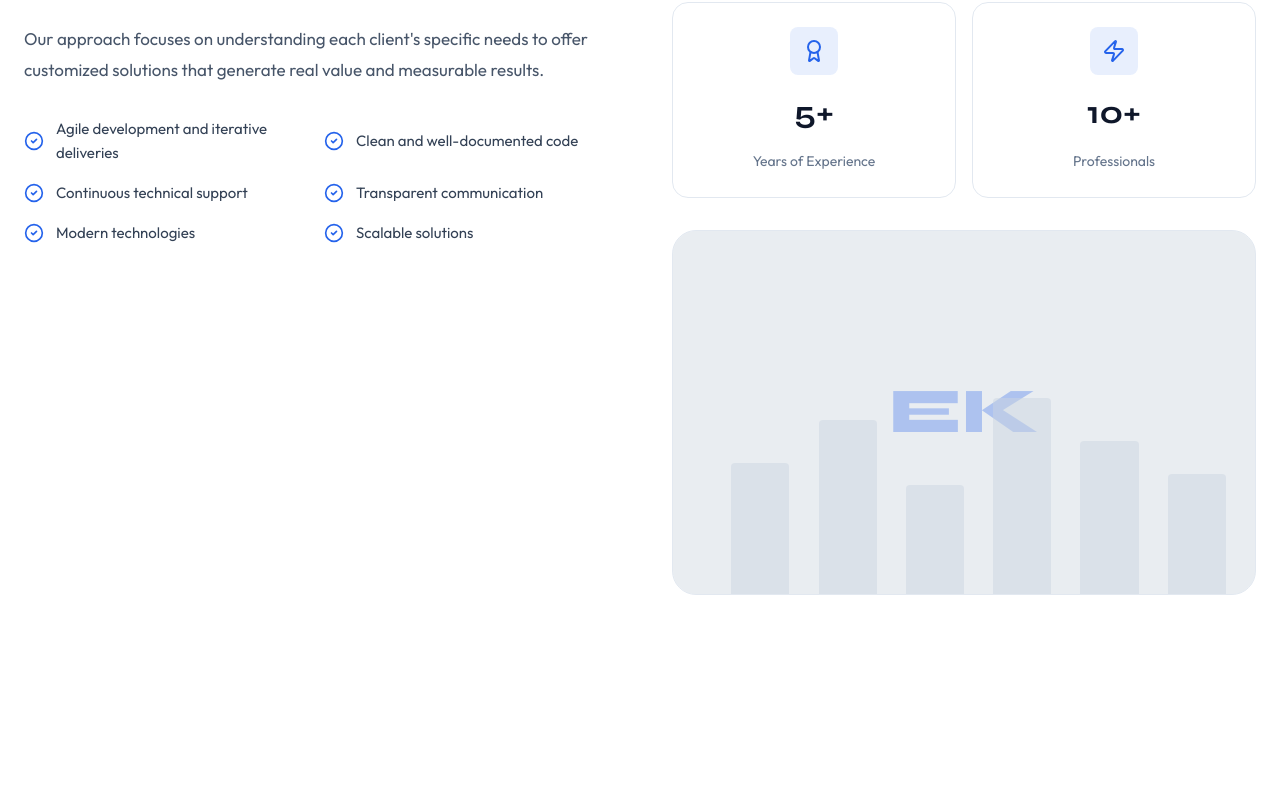
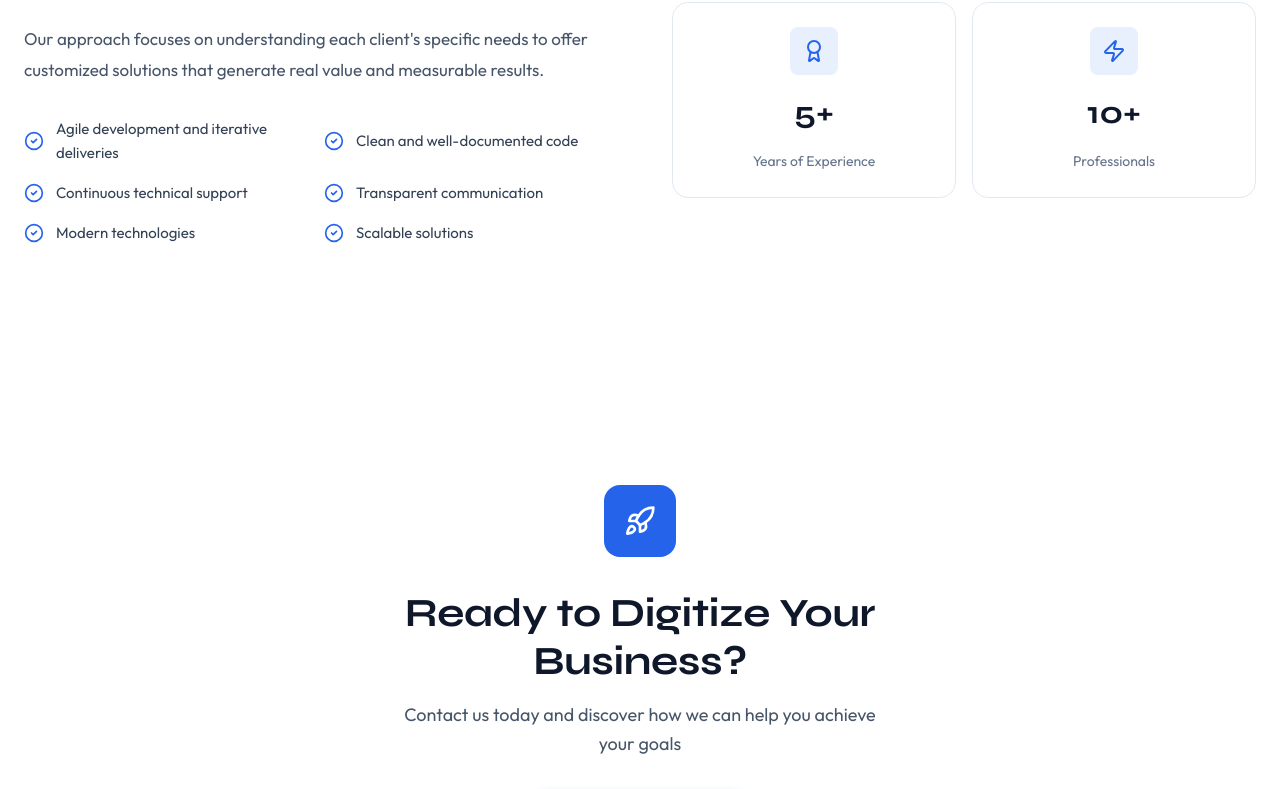
Before and after one commit to koroljovjevgeni60/ekdigital-website, a Next.js app: page /en in a window 1280 px wide. Shown: the part 2008-2797 px from the top of the page. Built offline with nearby package versions, Linux system fonts and the light colour scheme.

Commit message:
Remove EK cityscape block from About section

```diff
--- a/src/components/About.tsx
+++ b/src/components/About.tsx
@@ -55,21 +55,6 @@ export default function About() {
               ))}
             </div>
 
-            <div className={styles.imageContainer}>
-              <div className={styles.imagePlaceholder}>
-                <div className={styles.imageOverlay}>
-                  <span className={styles.logoMark}>EK</span>
-                </div>
-                <div className={styles.cityscape}>
-                  <div className={styles.building} style={{ height: '60%', left: '10%' }}></div>
-                  <div className={styles.building} style={{ height: '80%', left: '25%' }}></div>
-                  <div className={styles.building} style={{ height: '50%', left: '40%' }}></div>
-                  <div className={styles.building} style={{ height: '90%', left: '55%' }}></div>
-                  <div className={styles.building} style={{ height: '70%', left: '70%' }}></div>
-                  <div className={styles.building} style={{ height: '55%', left: '85%' }}></div>
-                </div>
-              </div>
-            </div>
           </div>
         </div>
       </div>
```
